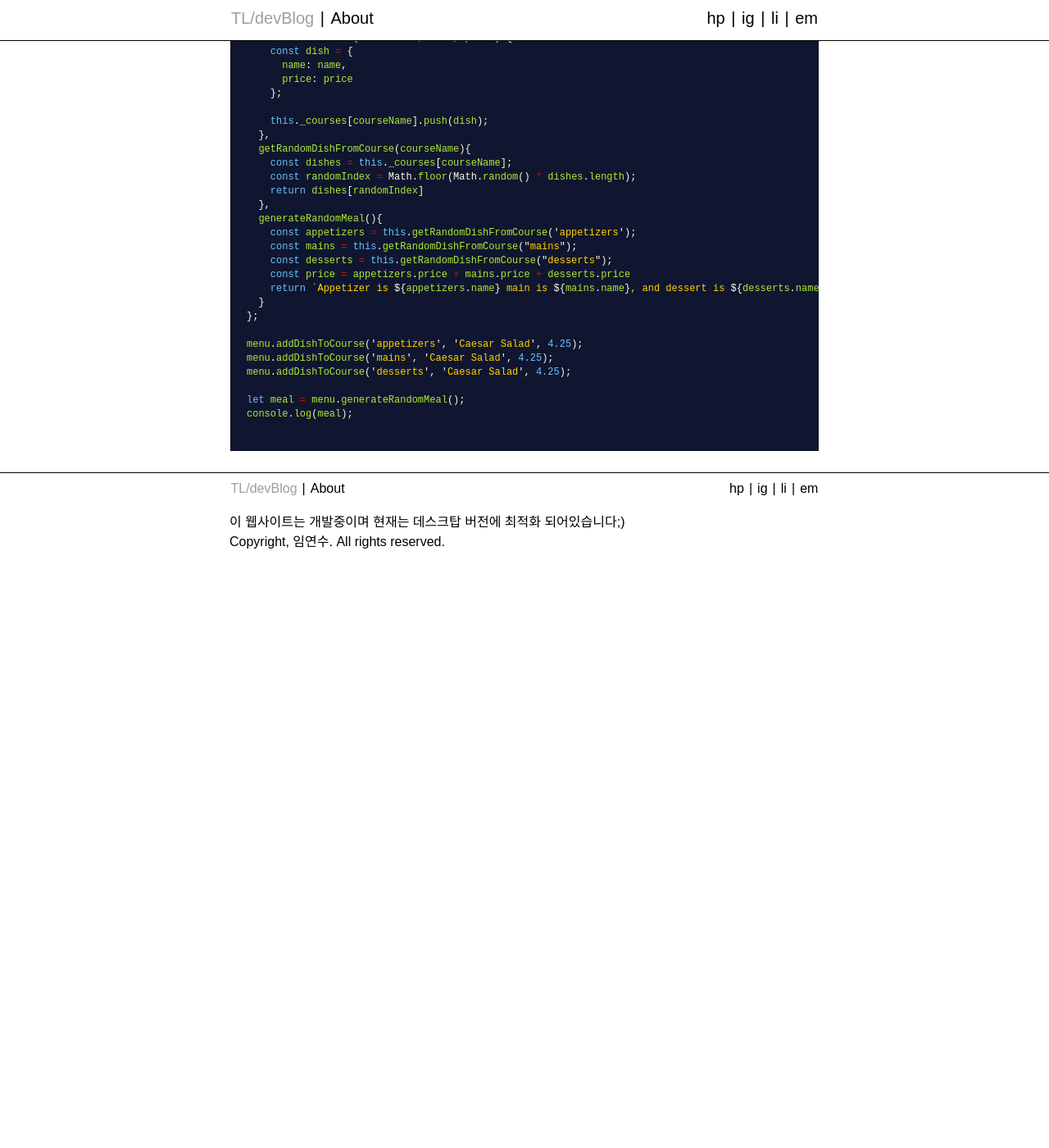
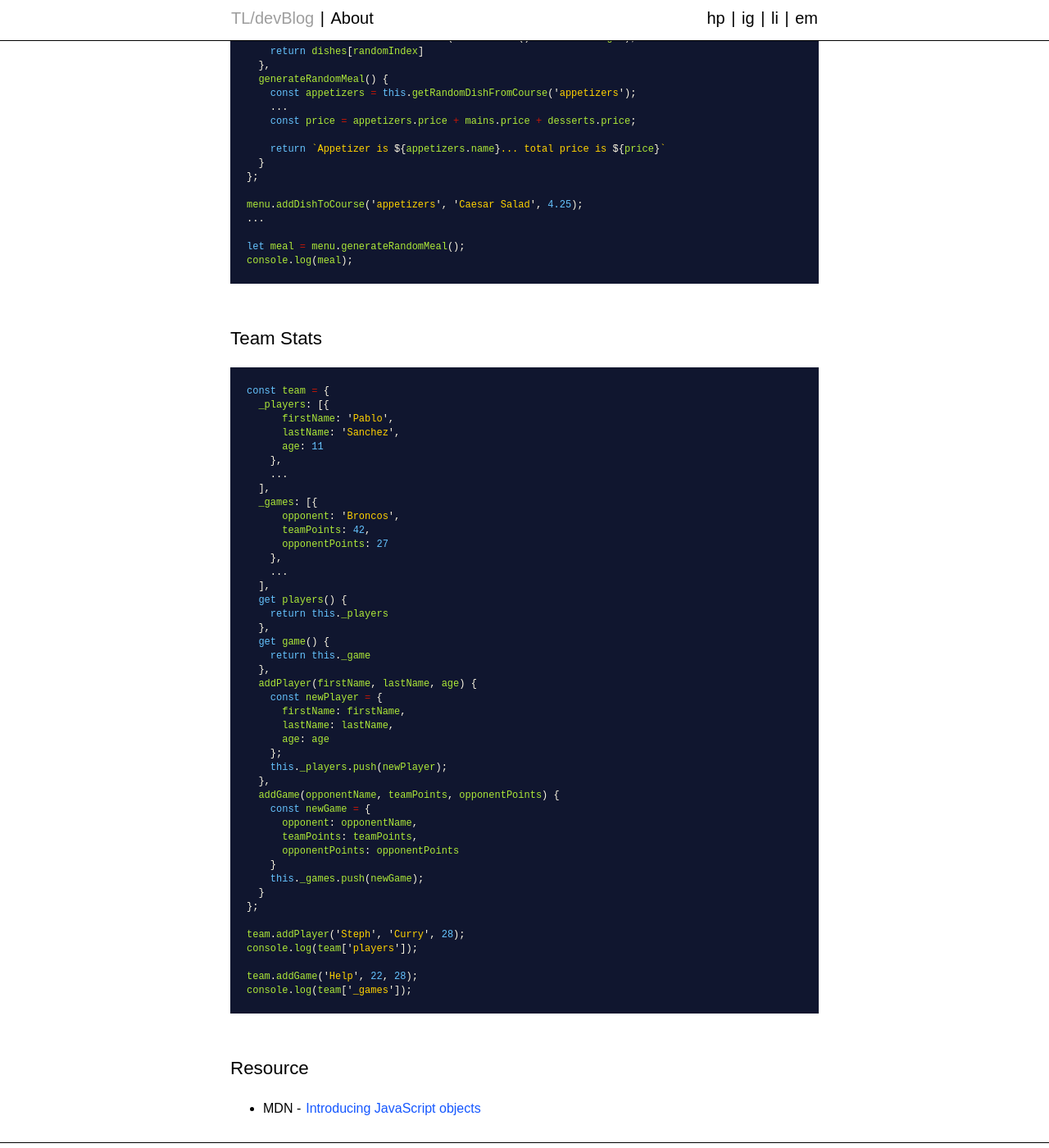
Before and after one commit to tomlim2/til, a Jekyll site: the page built from _posts/til/2021-09-29-javascript-object-examples.md, in a window 1280 px wide and 1400 px high, scrolled down 4177 px. Shown: the whole window at 82% size. Built offline with Jekyll 4.4.1, drawn with Linux system fonts in a browser that asks for light colours; some web fonts are replaced; before the commit the page ends 4858 px from its top, so only the background shows below that; some of the changed text lies outside the part shown.

Commit message:
update post

````diff
--- a/_posts/til/2021-09-28-javascript-object-examples.md
+++ b/_posts/til/2021-09-29-javascript-object-examples.md
@@ -167,35 +167,25 @@
 const menu = {
   _courses: {
     appetizers: [],
-    mains: [],
-    desserts: []
+    ...
   },
-  get appetizer(){
+  get appetizer() {
     return this._courses.appetizers;
   },
-  get main(){
-    return this._courses.mains;
-  },
-  get desserts(){
-    return this._courses.desserts;
-  },
-  set appetizer(appetizerIn){
+  ...
+  ,
+  set appetizer(appetizerIn) {
     this._courses.appetizers = appetizerIn;
   },
-  set main(mainIn){
-    this._courses.mains = mainIn;
-  },
-  set dessert(dessertIn){
-    this._courses.desserts = dessertIn;
-  },
-  get courses(){
+  ...
+  ,
+  get courses() {
     return {
       appetizers: this.appetizers,
-      mains: this.mains,
-      desserts: this.desserts,
+      ...
     }
   },
-  addDishToCourse (courseName, name, price) {
+  addDishToCourse(courseName, name, price) {
     const dish = {
       name: name,
       price: price
@@ -203,25 +193,74 @@
 
     this._courses[courseName].push(dish);
   },
-  getRandomDishFromCourse(courseName){
+  getRandomDishFromCourse(courseName) {
     const dishes = this._courses[courseName];
     const randomIndex = Math.floor(Math.random() * dishes.length);
     return dishes[randomIndex]
   },
-  generateRandomMeal(){
+  generateRandomMeal() {
     const appetizers = this.getRandomDishFromCourse('appetizers');
-    const mains = this.getRandomDishFromCourse("mains");
-    const desserts = this.getRandomDishFromCourse("desserts");
-    const price = appetizers.price + mains.price + desserts.price
-    return `Appetizer is ${appetizers.name} main is ${mains.name}, and dessert is ${desserts.name} total price is ${price}`
+    ...
+    const price = appetizers.price + mains.price + desserts.price;
+
+    return `Appetizer is ${appetizers.name}... total price is ${price}`
   }
 };
 
 menu.addDishToCourse('appetizers', 'Caesar Salad', 4.25);
-menu.addDishToCourse('mains', 'Caesar Salad', 4.25);
-menu.addDishToCourse('desserts', 'Caesar Salad', 4.25);
+...
 
 let meal = menu.generateRandomMeal();
 console.log(meal);
+```
 
+## Team Stats
+```js
+const team = {
+  _players: [{
+      firstName: 'Pablo',
+      lastName: 'Sanchez',
+      age: 11
+    },
+    ...
+  ],
+  _games: [{
+      opponent: 'Broncos',
+      teamPoints: 42,
+      opponentPoints: 27
+    },
+    ...
+  ],
+  get players() {
+    return this._players
+  },
+  get game() {
+    return this._game
+  },
+  addPlayer(firstName, lastName, age) {
+    const newPlayer = {
+      firstName: firstName,
+      lastName: lastName,
+      age: age
+    };
+    this._players.push(newPlayer);
+  },
+  addGame(opponentName, teamPoints, opponentPoints) {
+    const newGame = {
+      opponent: opponentName,
+      teamPoints: teamPoints,
+      opponentPoints: opponentPoints
+    }
+    this._games.push(newGame);
+  }
+};
+
+team.addPlayer('Steph', 'Curry', 28);
+console.log(team['players']);
+
+team.addGame('Help', 22, 28);
+console.log(team['_games']);
 ```
+
+## Resource
+* MDN - [Introducing JavaScript objects](https://developer.mozilla.org/en-US/docs/Learn/JavaScript/Objects)
````
Also changed, not shown: other parts of _posts/til/2021-09-29-javascript-object-examples.md (+1 -1 lines).
